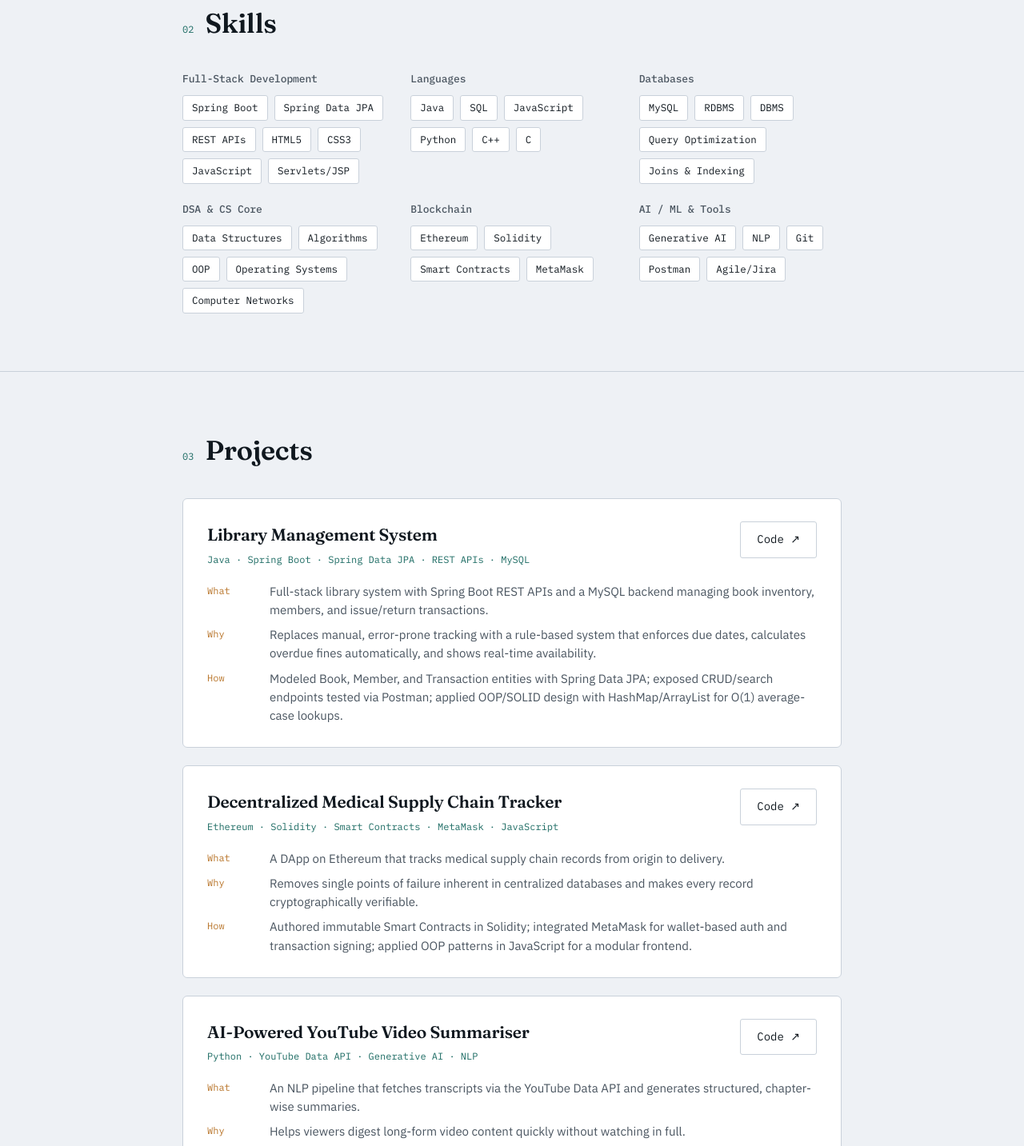
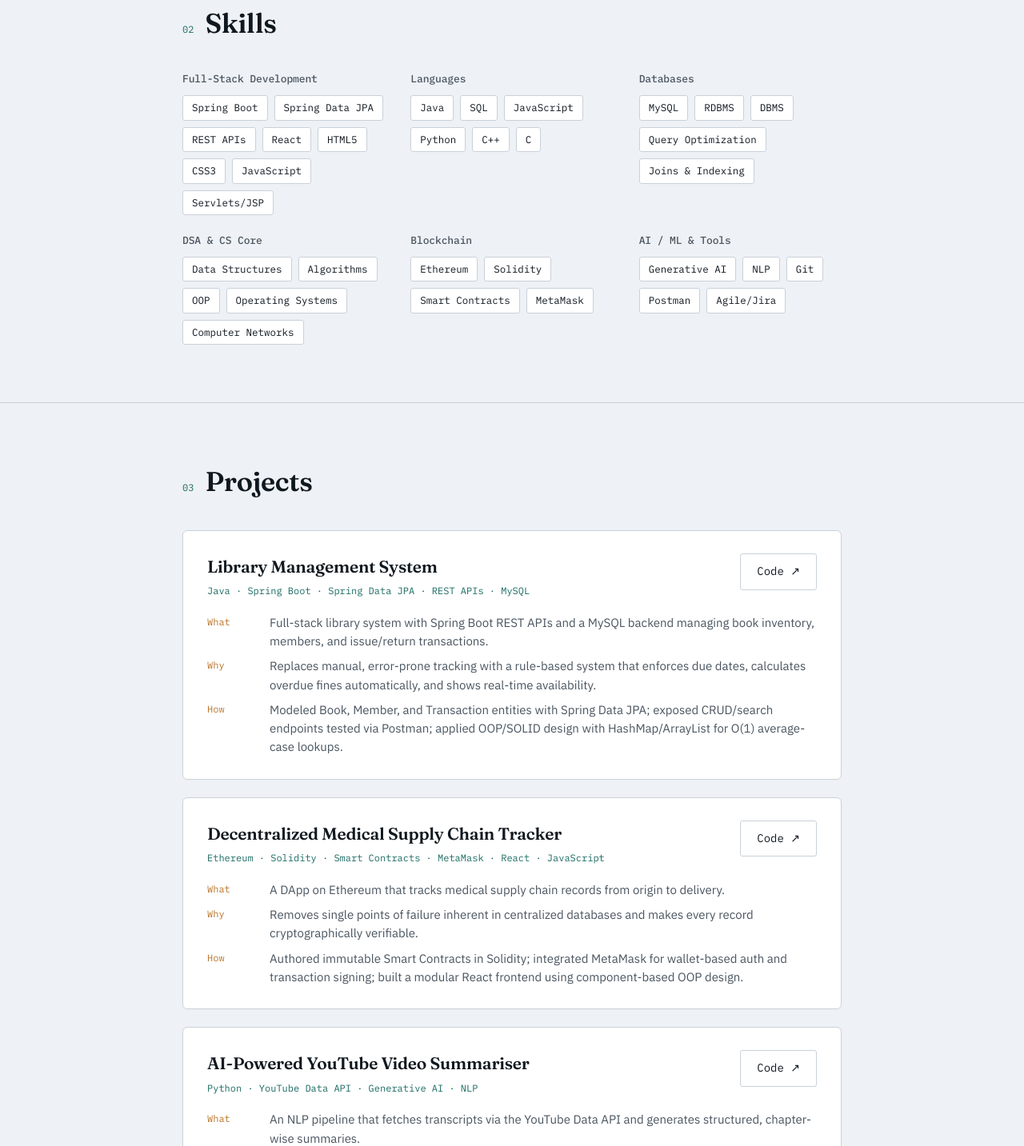
Before and after one commit to Mani-Raj-Kaushik/Mani-Raj-Kaushik.github.io, a plain HTML site: page index.html in a window 1280 px wide. Shown: the part 1208-2641 px from the top of the page at 80% size. Drawn offline with Linux system fonts and the light colour scheme.

Commit message:
added some new set of skills which i learned and updated the portfolio

```diff
--- a/index.html
+++ b/index.html
@@ -190,7 +190,7 @@
     <p class="hero-desc">Computer Science graduate (CGPA 8.8/10) building full-stack systems with Java, Spring Boot, SQL, and REST APIs — with side projects spanning blockchain and generative AI. Java SE 17 certified.</p>
     <div class="hero-links">
       <a class="btn primary" href="https://github.com/Mani-Raj-Kaushik" target="_blank" rel="noopener">GitHub ↗</a>
-      <a class="btn" href="www.linkedin.com/in/mani-raj-kaushik-4a9aa4328" target="_blank" rel="noopener">LinkedIn ↗</a>
+      <a class="btn" href="https://linkedin.com/in/mani-rajkaushik-4a9aa4328" target="_blank" rel="noopener">LinkedIn ↗</a>
       <a class="btn" href="https://leetcode.com/u/ManiRajKaushik" target="_blank" rel="noopener">LeetCode ↗</a>
       <a class="btn" href="mailto:manirajkaushik@gmail.com">Email me</a>
     </div>
@@ -211,7 +211,7 @@
     <div class="section-head"><span class="tag">02</span><h2>Skills</h2></div>
     <div class="skill-groups">
       <div class="skill-group"><h3>Full-Stack Development</h3><div class="chips">
-        <span class="chip">Spring Boot</span><span class="chip">Spring Data JPA</span><span class="chip">REST APIs</span><span class="chip">HTML5</span><span class="chip">CSS3</span><span class="chip">JavaScript</span><span class="chip">Servlets/JSP</span>
+        <span class="chip">Spring Boot</span><span class="chip">Spring Data JPA</span><span class="chip">REST APIs</span><span class="chip">React</span><span class="chip">HTML5</span><span class="chip">CSS3</span><span class="chip">JavaScript</span><span class="chip">Servlets/JSP</span>
       </div></div>
       <div class="skill-group"><h3>Languages</h3><div class="chips">
         <span class="chip">Java</span><span class="chip">SQL</span><span class="chip">JavaScript</span><span class="chip">Python</span><span class="chip">C++</span><span class="chip">C</span>
@@ -256,14 +256,14 @@
         <div class="project-top">
           <div>
             <h3>Decentralized Medical Supply Chain Tracker</h3>
-            <div class="stack">Ethereum · Solidity · Smart Contracts · MetaMask · JavaScript</div>
+            <div class="stack">Ethereum · Solidity · Smart Contracts · MetaMask · React · JavaScript</div>
           </div>
           <a class="btn" href="https://github.com/Mani-Raj-Kaushik" target="_blank" rel="noopener">Code ↗</a>
         </div>
         <dl>
           <dt>What</dt><dd>A DApp on Ethereum that tracks medical supply chain records from origin to delivery.</dd>
           <dt>Why</dt><dd>Removes single points of failure inherent in centralized databases and makes every record cryptographically verifiable.</dd>
-          <dt>How</dt><dd>Authored immutable Smart Contracts in Solidity; integrated MetaMask for wallet-based auth and transaction signing; applied OOP patterns in JavaScript for a modular frontend.</dd>
+          <dt>How</dt><dd>Authored immutable Smart Contracts in Solidity; integrated MetaMask for wallet-based auth and transaction signing; built a modular React frontend using component-based OOP design.</dd>
         </dl>
       </div>
 
```
